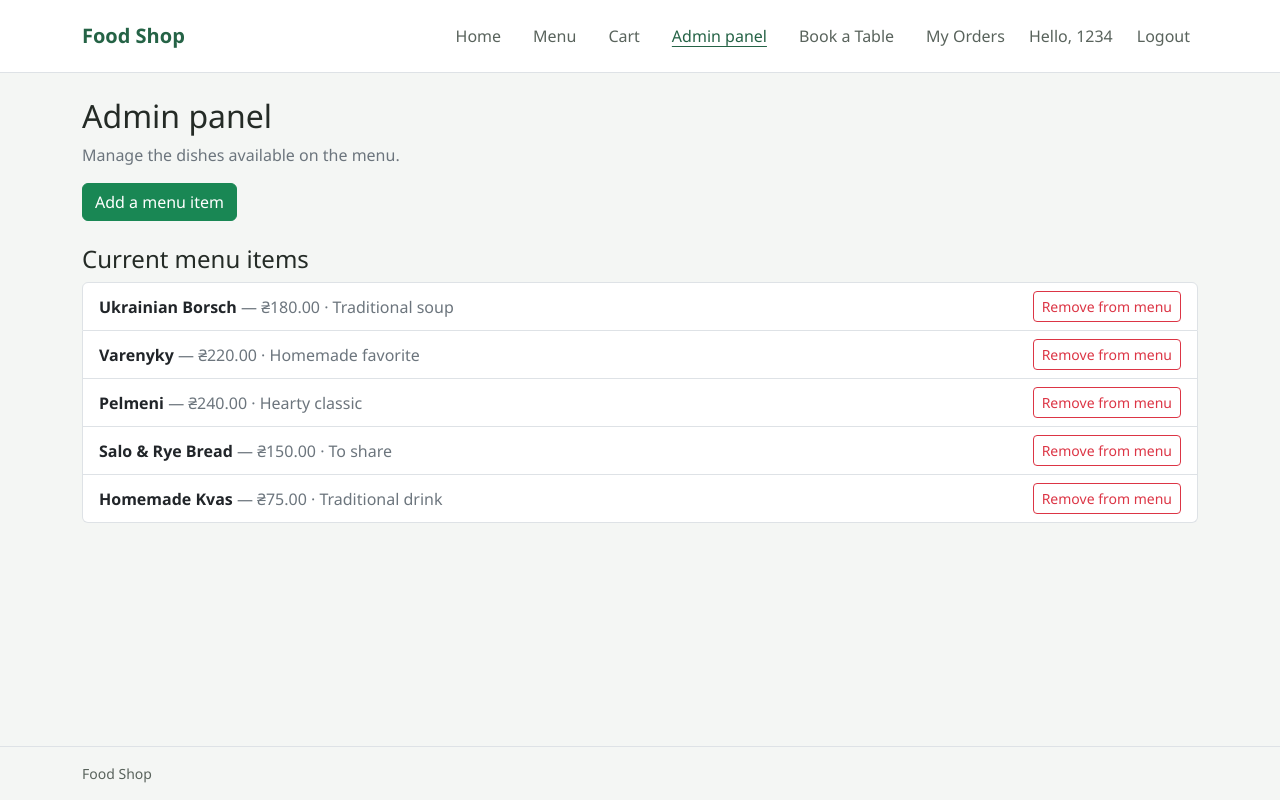
After one commit to chenmarko77/12.10.2026_ukrainian_kitchen, a Flask app: page /admin in a window 1280 px wide. The commit adds this page. Run offline with Flask 3, Linux system fonts and the light colour scheme; a user stored in the database is signed in.

Commit message:
ADDED ADMIN

```diff
--- a/database.py
+++ b/database.py
@@ -37,6 +37,7 @@ class Product(Base):
     category: Mapped[str] = mapped_column(String(100))
     description: Mapped[str] = mapped_column(String(500), default="")
     image: Mapped[str] = mapped_column(String(100), default="")
+    available: Mapped[bool] = mapped_column(Boolean, default=True, nullable=False)
 
 class Orders(Base):
     __tablename__ = "orders"
--- a/main.py
+++ b/main.py
@@ -99,6 +99,9 @@ MENU_ITEMS = (
     },
 )
 
+ADMIN_USERNAME = 'adminadmin'
+ADMIN_PASSWORD = 'adminadmin'
+
 
 def initialize_menu():
     product_columns = {
@@ -112,6 +115,10 @@ def initialize_menu():
         if 'image' not in product_columns:
             connection.exec_driver_sql(
                 "ALTER TABLE products ADD COLUMN image VARCHAR(100) NOT NULL DEFAULT ''"
+            )
+        if 'available' not in product_columns:
+            connection.exec_driver_sql(
+                'ALTER TABLE products ADD COLUMN available BOOLEAN NOT NULL DEFAULT 1'
             )
 
     with SessionLocal() as db:
@@ -178,7 +185,12 @@ def index():
 @app.route("/position/<string:name>", methods=['POST'])
 def position(name):
     with SessionLocal() as db:
-        product = db.scalar(select(Product).where(Product.name == name))
+        product = db.scalar(
+            select(Product).where(
+                Product.name == name,
+                Product.available.is_(True),
+            )
+        )
         if product is None:
             abort(404)
 
@@ -285,13 +297,49 @@ def login():
 
     return render_template('login.html', error=error, username=username)
 
+
+@app.route('/admin', methods=['GET', 'POST'])
+def admin():
+    if session.get('admin_authenticated') or (
+        g.user is not None and g.user.is_admin
+    ):
+        with SessionLocal() as db:
+            products = db.scalars(
+                select(Product)
+                .where(Product.available.is_(True))
+                .order_by(Product.id)
+            ).all()
+        return render_template('admin.html', products=products)
+
+    username = ''
+    error = None
+    if request.method == 'POST':
+        username = request.form.get('username', '').strip()
+        password = request.form.get('password', '')
+        if (
+            secrets.compare_digest(username, ADMIN_USERNAME)
+            and secrets.compare_digest(password, ADMIN_PASSWORD)
+        ):
+            session.clear()
+            session['admin_authenticated'] = True
+            flash('You are now logged in as the administrator.', 'success')
+            return redirect(url_for('admin'))
+        error = 'Invalid username or password.'
+
+    return render_template(
+        'admin_login.html',
+        error=error,
+        username=username,
+    )
+
+
 @app.route('/add_position', methods=['POST'])
 @app.route('/admin/menu/add', methods=['GET', 'POST'])
 def add_position():
-    if g.user is None:
+    if not session.get('admin_authenticated') and g.user is None:
         flash('Please log in to manage the menu.', 'warning')
-        return redirect(url_for('login'))
-    if not g.user.is_admin:
+        return redirect(url_for('admin'))
+    if not session.get('admin_authenticated') and not g.user.is_admin:
         abort(403)
 
     form = {
@@ -341,23 +389,62 @@ def add_position():
         if error is None:
             with SessionLocal() as db:
                 existing_product = db.scalar(
-                    select(Product).where(Product.name == form['name'])
+                    select(Product).where(
+                        Product.name == form['name'],
+                        Product.available.is_(True),
+                    )
                 )
                 if existing_product is not None:
                     error = 'A menu item with this name already exists.'
                 else:
-                    db.add(Product(
-                        name=form['name'],
-                        price=price,
-                        category=form['category'],
-                        description=form['description'],
-                        image=form['image'],
-                    ))
+                    removed_product = db.scalar(
+                        select(Product)
+                        .where(
+                            Product.name == form['name'],
+                            Product.available.is_(False),
+                        )
+                        .order_by(Product.id.desc())
+                    )
+                    if removed_product is None:
+                        db.add(Product(
+                            name=form['name'],
+                            price=price,
+                            category=form['category'],
+                            description=form['description'],
+                            image=form['image'],
+                        ))
+                    else:
+                        removed_product.price = price
+                        removed_product.category = form['category']
+                        removed_product.description = form['description']
+                        removed_product.image = form['image']
+                        removed_product.available = True
                     db.commit()
                     flash(f'{form["name"]} was added to the menu.', 'success')
                     return redirect(url_for('menu'))
 
     return render_template('add.position.html', error=error, form=form)
+
+
+@app.route('/admin/menu/<int:product_id>/remove', methods=['POST'])
+def remove_menu_item(product_id):
+    if not session.get('admin_authenticated') and g.user is None:
+        flash('Please log in to manage the menu.', 'warning')
+        return redirect(url_for('admin'))
+    if not session.get('admin_authenticated') and not g.user.is_admin:
+        abort(403)
+
+    with SessionLocal() as db:
+        product = db.get(Product, product_id)
+        if product is None or not product.available:
+            abort(404)
+        product_name = product.name
+        product.available = False
+        db.commit()
+
+    flash(f'{product_name} was removed from the menu.', 'success')
+    return redirect(url_for('admin'))
+
 
 @app.route('/logout', methods=['POST'])
 def logout():
@@ -369,7 +456,11 @@ def logout():
 @app.route('/menu')
 def menu():
     with SessionLocal() as db:
-        products = db.scalars(select(Product).order_by(Product.id)).all()
+        products = db.scalars(
+            select(Product)
+            .where(Product.available.is_(True))
+            .order_by(Product.id)
+        ).all()
     return render_template('menu.html', products=products)
 
 
--- /dev/null
+++ b/templates/admin.html
@@ -0,0 +1,30 @@
+{% extends "base.html" %}
+
+{% block title %}Admin Panel | Food Shop{% endblock %}
+
+{% block content %}
+<section aria-labelledby="admin-heading">
+	<h1 id="admin-heading">Admin panel</h1>
+	<p class="text-secondary">Manage the dishes available on the menu.</p>
+	<p><a class="btn btn-success" href="{{ url_for('add_position') }}">Add a menu item</a></p>
+	<h2 class="h4 mt-4">Current menu items</h2>
+	{% if products %}
+	<div class="list-group">
+		{% for product in products %}
+		<div class="list-group-item d-flex flex-wrap justify-content-between align-items-center gap-3">
+			<div>
+				<strong>{{ product.name }}</strong>
+				<span class="text-secondary">— ₴{{ "%.2f"|format(product.price) }} · {{ product.category }}</span>
+			</div>
+			<form action="{{ url_for('remove_menu_item', product_id=product.id) }}" method="post">
+				<input type="hidden" name="csrf_token" value="{{ csrf_token() }}">
+				<button class="btn btn-outline-danger btn-sm" type="submit">Remove from menu</button>
+			</form>
+		</div>
+		{% endfor %}
+	</div>
+	{% else %}
+	<p class="text-secondary">There are no menu items available.</p>
+	{% endif %}
+</section>
+{% endblock %}
--- a/templates/base.html
+++ b/templates/base.html
@@ -66,10 +66,10 @@
 						<li class="nav-item"><a class="nav-link{% if request.endpoint == 'index' %} active{% endif %}" href="{{ url_for('index') }}"{% if request.endpoint == 'index' %} aria-current="page"{% endif %}>Home</a></li>
 						<li class="nav-item"><a class="nav-link{% if request.endpoint == 'menu' %} active{% endif %}" href="{{ url_for('menu') }}"{% if request.endpoint == 'menu' %} aria-current="page"{% endif %}>Menu</a></li>
 						<li class="nav-item"><a class="nav-link{% if request.endpoint == 'orders' %} active{% endif %}" href="{{ url_for('orders') }}"{% if request.endpoint == 'orders' %} aria-current="page"{% endif %}>Cart</a></li>
+						{% if session.get('admin_authenticated') or (g.user and g.user.is_admin) %}
+						<li class="nav-item"><a class="nav-link{% if request.endpoint in ('admin', 'add_position') %} active{% endif %}" href="{{ url_for('admin') }}"{% if request.endpoint in ('admin', 'add_position') %} aria-current="page"{% endif %}>Admin panel</a></li>
+						{% endif %}
 						{% if g.user %}
-						{% if g.user.is_admin %}
-						<li class="nav-item"><a class="nav-link{% if request.endpoint == 'add_position' %} active{% endif %}" href="{{ url_for('add_position') }}"{% if request.endpoint == 'add_position' %} aria-current="page"{% endif %}>Admin panel</a></li>
-						{% endif %}
 						<li class="nav-item"><a class="nav-link{% if request.endpoint == 'reservations' %} active{% endif %}" href="{{ url_for('reservations') }}"{% if request.endpoint == 'reservations' %} aria-current="page"{% endif %}>Book a Table</a></li>
 						<li class="nav-item"><a class="nav-link{% if request.endpoint in ('my_orders', 'my_order') %} active{% endif %}" href="{{ url_for('my_orders') }}"{% if request.endpoint in ('my_orders', 'my_order') %} aria-current="page"{% endif %}>My Orders</a></li>
 						<li class="nav-item"><span class="navbar-text d-block">Hello, {{ g.user.username }}</span></li>
@@ -79,8 +79,17 @@
 								<button class="nav-link" type="submit">Logout</button>
 							</form>
 						</li>
+						{% elif session.get('admin_authenticated') %}
+						<li class="nav-item"><span class="navbar-text d-block">Hello, Admin</span></li>
+						<li class="nav-item">
+							<form action="{{ url_for('logout') }}" method="post">
+								<input type="hidden" name="csrf_token" value="{{ csrf_token() }}">
+								<button class="nav-link" type="submit">Logout</button>
+							</form>
+						</li>
 						{% else %}
 						<li class="nav-item"><a class="nav-link{% if request.endpoint == 'login' %} active{% endif %}" href="{{ url_for('login') }}"{% if request.endpoint == 'login' %} aria-current="page"{% endif %}>Login</a></li>
+						<li class="nav-item"><a class="nav-link{% if request.endpoint == 'admin' %} active{% endif %}" href="{{ url_for('admin') }}"{% if request.endpoint == 'admin' %} aria-current="page"{% endif %}>Admin login</a></li>
 						<li class="nav-item"><a class="nav-link{% if request.endpoint == 'register' %} active{% endif %}" href="{{ url_for('register') }}"{% if request.endpoint == 'register' %} aria-current="page"{% endif %}>Register</a></li>
 						{% endif %}
 					</ul>
```
Also changed, not shown: templates/admin_login.html (added, +26 -0 lines), tests/test_auth.py (+76 -1 lines), foodshop.db.
